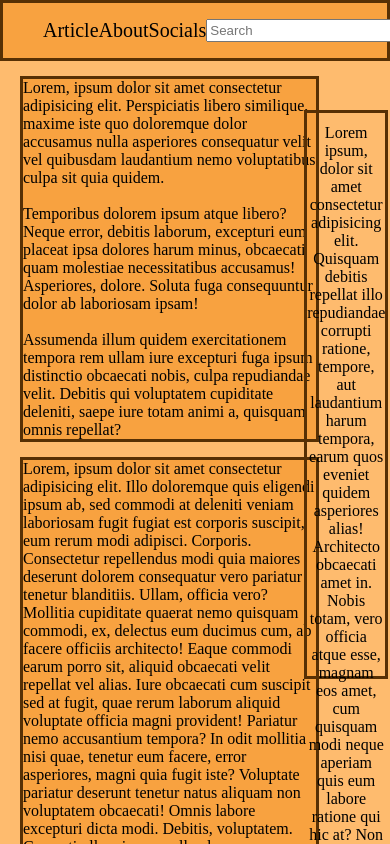
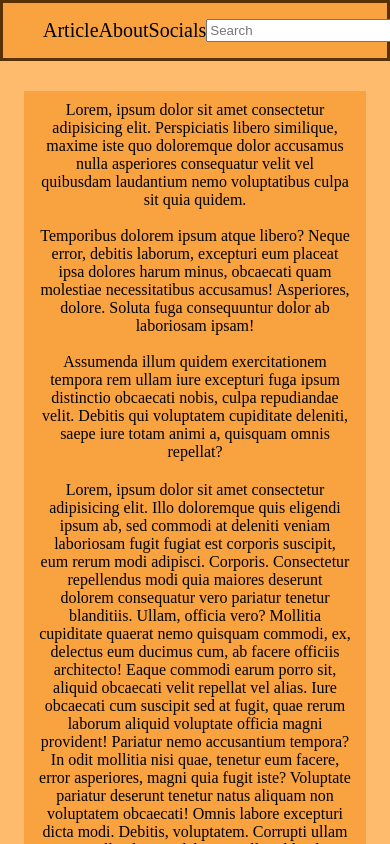
Before and after one commit to gera17-jpg/udemy-grid-2nd-challenge, a plain HTML site: page index.html in a window 390 px wide. Shown: the top 844 px of the page. Drawn offline with Linux system fonts and the light colour scheme.

Commit message:
Update style.css

```diff
--- a/style.css
+++ b/style.css
@@ -28,7 +28,7 @@ a:hover{
 
 .aside{
   width: 20%;
-  height: 552px;
+  height: 530px;
   border:solid 3px rgb(87, 48, 4) ;
   position: absolute;
   left: 78%;
@@ -48,6 +48,10 @@ a:hover{
   background-color: yellow;
 }
 
+input{
+  width: auto;
+}
+
 #socials>p{
   text-align: center;
 }
@@ -61,11 +65,9 @@ a:hover{
   grid-template-columns: repeat(3 1fr);
   margin: 0 20px;
   background-color:rgb(248, 162, 64) ;
+  margin-bottom: 30px;
 }
 
-/*#socials>p{
-  display: inline-block;
-}*/
 .img1{
   grid-area: one;
   background-color:pink;
@@ -111,8 +113,35 @@ a:hover{
   background-color:orangered;
 }
 
-@media only screen and (max-width:430px){
+@media  (1000px <= width <=1160px){
   .aside{
-    display: hidden;
+    height:600px;
+    color:green;
+    padding-bottom: 50px;
   }
 }
+
+@media only screen and (360px <= width <=999px){
+  .aside{
+    position: static;
+    height: auto;
+    background-color:rgb(248, 162, 64) ;
+
+  }
+
+  #about,#article,.aside,#socials{
+    width: 80%;
+    margin: auto;
+    padding:10px 15px;
+    text-align: center;
+    border: none;
+  }
+
+  #socials{
+    margin-bottom: 30px;
+  }
+
+  #about{
+    margin-top: 30px;
+  }
+}
```
